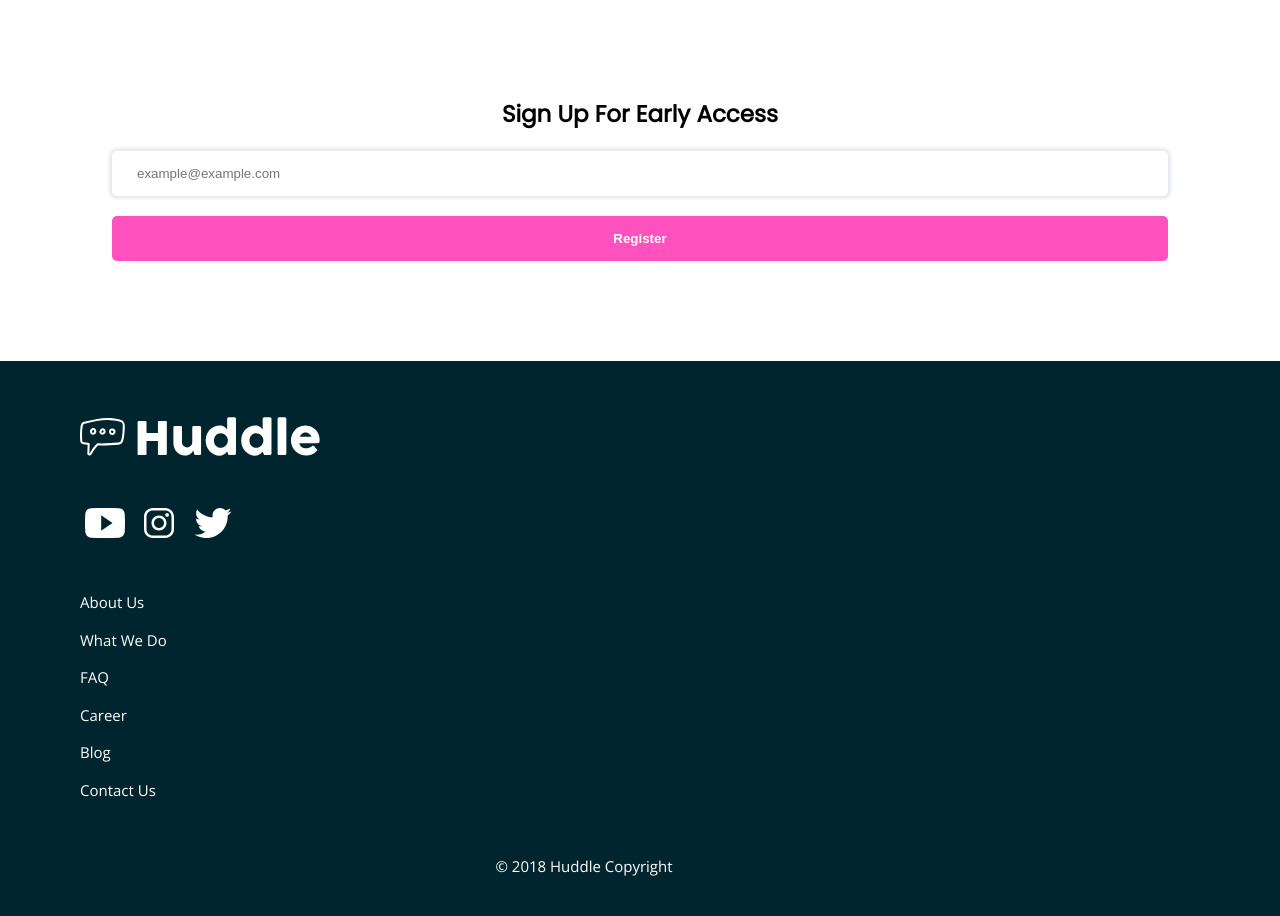
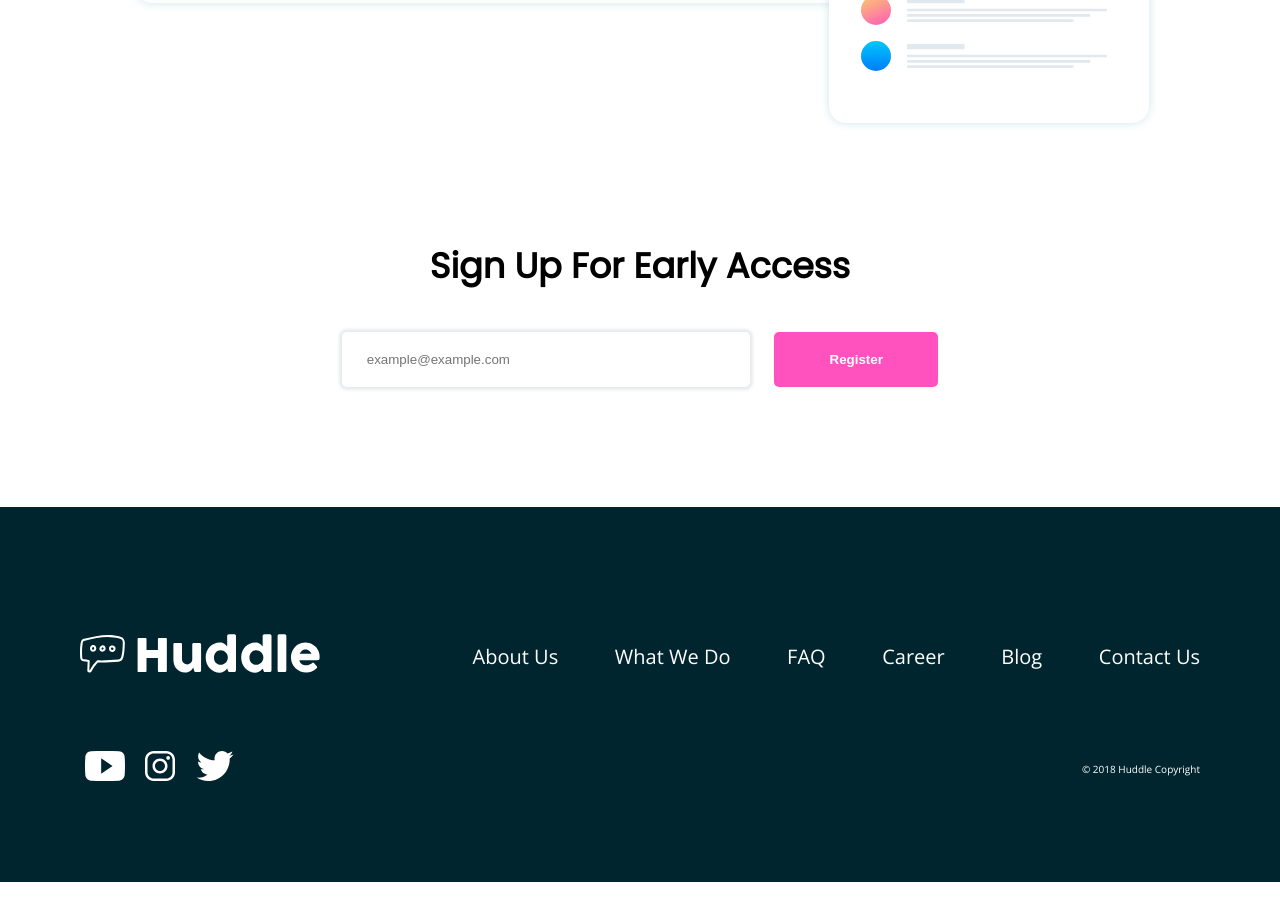
Before and after one commit to wylie99/Huddle-Landing-Page-3, a plain HTML site: page index.html in a window 1280 px wide. Shown: the part 1060-1976 px from the top of the page. After the commit the page ends 1942 px from the top, so only its background shows below. Drawn offline with nearby package versions, Linux system fonts and the light colour scheme.

Commit message:
Update main.css

```diff
--- a/main.css
+++ b/main.css
@@ -65,8 +65,8 @@ body {
 /* Top Logo */
 
 .logo {
-    width: 25%;
-    padding: 25px;
+    width: 27.5%;
+    padding: 5% 7%;
 }
 
 /* Intro Section */
@@ -97,13 +97,14 @@ body {
 }
 .register-text {
     width: 100%;
+    margin: 20px 0;
 }
 .register-h {
     font-size: 23px;
 }
 .sign-up {
     margin-top: 20px;
-    padding: 15px 0;
+    padding: 20px 0;
     border-radius: 5px;
     border: none;
     -webkit-appearance: none;
@@ -146,7 +147,7 @@ body {
     width: 87.5%;
     margin: 0 auto;
     display: grid;
-    grid-template-columns: 90%;
+    grid-template-columns: 100%;
     grid-template-rows: 100px 100px auto auto auto auto auto auto 100px;
     grid-row-gap: 15px;
 }
@@ -160,4 +161,88 @@ body {
 .item9 {
     justify-self: center;
     align-self: center;
+    font-size: 10px;
 }
+
+/* Media Queries */
+
+@media (min-width: 768px) {
+    body {
+        font-size: 18px;
+    }
+    .h {
+        font-size: 30px;
+    }
+    .intro-p-container {
+        width: 653px;
+        margin: 30px auto;
+    }
+    .item9 {
+        font-size: 13px;
+    }
+    .flex-container {
+        flex-direction: row;
+        justify-content: center;
+    }
+    .email {
+        width: 50%;
+    }
+    .submit {
+        width: 20%;
+    }
+    .sign-up {
+        margin: 20px 1.5%;
+    }
+}
+
+@media (min-width: 992px) {
+
+    body {
+        font-size: 20px;
+    }
+    .h {
+        font-size: 35px;
+    }
+    .sign-up {
+        margin: 20px 12.25px;
+    }
+    .email {
+        width: 408px;
+    }
+    .submit {
+        width: 164px;
+    }
+    .item9 {
+        font-size: 16px;
+    }
+    /* Footer grid for desktop layout */
+
+    .grid-container {
+        grid-template-columns: 30% auto auto auto auto auto auto;
+        grid-template-rows: 150px 75px;
+        grid-row-gap: 0;
+        grid-column-gap: 15px;
+        align-items: center;
+        justify-items: end;
+        padding: 75px 0;
+    }
+    .grid-items {
+        justify-self: end;
+    }
+    .item1 {
+        justify-self: start;
+        align-self: auto;
+    }
+    .item8 {
+        grid-row: auto;
+        justify-self: start;
+        align-self: center;
+    }
+    .item9 {
+        grid-column: 6/8;
+        grid-row: 2/3;
+        justify-self: end;
+        align-self: center;
+        font-size: 10px;
+    }
+}
```
